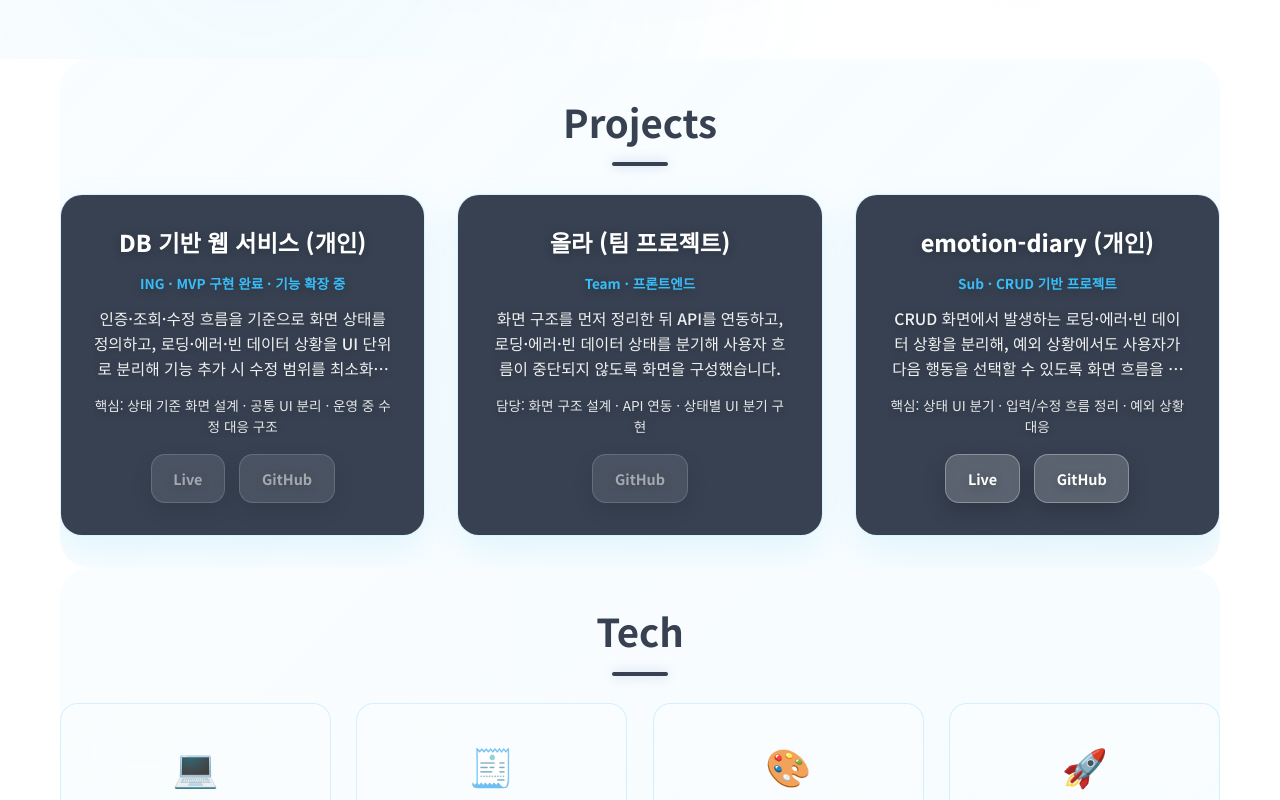
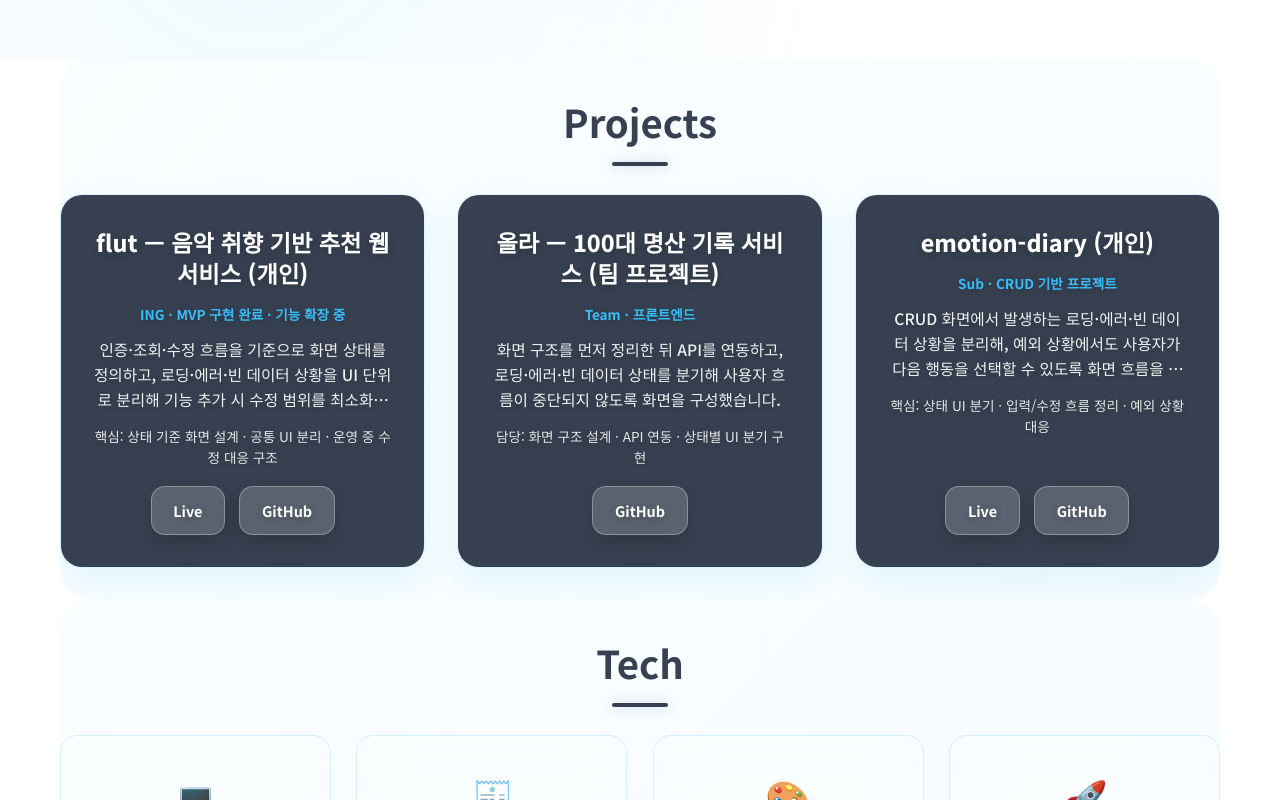
Before and after one commit to BAEEUNJi97/my_portfolio_practice, a plain HTML site: page index.html in a window 1280 px wide. Shown: the part 741-1541 px from the top of the page. Drawn offline with Linux system fonts and the light colour scheme.

Commit message:
프로젝트-링크수정

```diff
--- a/index.html
+++ b/index.html
@@ -1,4 +1,4 @@
-<!DOCTYPE html>
+<!doctype html>
 <html lang="ko">
   <head>
     <meta charset="UTF-8" />
@@ -85,8 +85,8 @@
             </h1>
 
             <p class="hero-description">
-              로딩·에러·빈 화면을 기준으로 UI 흐름을 나누고,
-              기능 확장 시 수정 범위를 줄이는 구조를 설계합니다.
+              로딩·에러·빈 화면을 기준으로 UI 흐름을 나누고, 기능 확장 시 수정
+              범위를 줄이는 구조를 설계합니다.
             </p>
           </div>
 
@@ -113,19 +113,30 @@
             <article class="project-card">
               <div class="project-image">
                 <div class="project-overlay">
-            <h3>DB 기반 웹 서비스 (개인)</h3>
-            <p class="project-period">ING · MVP 구현 완료 · 기능 확장 중</p>
+                  <h3>flut — 음악 취향 기반 추천 웹 서비스 (개인)</h3>
+                  <p class="project-period">
+                    ING · MVP 구현 완료 · 기능 확장 중
+                  </p>
                   <p>
                     인증·조회·수정 흐름을 기준으로 화면 상태를 정의하고,
-              로딩·에러·빈 데이터 상황을 UI 단위로 분리해
-              기능 추가 시 수정 범위를 최소화했습니다.
+                    로딩·에러·빈 데이터 상황을 UI 단위로 분리해 기능 추가 시
+                    수정 범위를 최소화했습니다.
                   </p>
                   <p class="project-features">
-              핵심: 상태 기준 화면 설계 · 공통 UI 분리 · 운영 중 수정 대응 구조
+                    핵심: 상태 기준 화면 설계 · 공통 UI 분리 · 운영 중 수정 대응
+                    구조
                   </p>
                   <div class="project-links">
-              <a class="btn-disabled">Live</a>
-              <a class="btn-disabled">GitHub</a>
+                    <a
+                      href="https://flut-delta.vercel.app/"
+                      target="_blank"
+                      >Live</a
+                    >
+                    <a
+                      href="https://github.com/BAEEUNJi97/flut"
+                      target="_blank"
+                      >GitHub</a
+                    >
                   </div>
                 </div>
               </div>
@@ -134,19 +145,18 @@
             <article class="project-card">
               <div class="project-image">
                 <div class="project-overlay">
-            <h3>올라 (팀 프로젝트)</h3>
+                  <h3>올라 — 100대 명산 기록 서비스 (팀 프로젝트)</h3>
                   <p class="project-period">Team · 프론트엔드</p>
                   <p>
-              화면 구조를 먼저 정리한 뒤 API를 연동하고,
-              로딩·에러·빈 데이터 상태를 분기해
-              사용자 흐름이 중단되지 않도록 화면을 구성했습니다.
+                    화면 구조를 먼저 정리한 뒤 API를 연동하고, 로딩·에러·빈
+                    데이터 상태를 분기해 사용자 흐름이 중단되지 않도록 화면을
+                    구성했습니다.
                   </p>
                   <p class="project-features">
                     담당: 화면 구조 설계 · API 연동 · 상태별 UI 분기 구현
                   </p>
                   <div class="project-links">
                     <a
-                class="btn-disabled"
                       href="https://github.com/BAEEUNJi97/codelap_allola"
                       target="_blank"
                       >GitHub
@@ -163,8 +173,8 @@
                   <p class="project-period">Sub · CRUD 기반 프로젝트</p>
                   <p>
                     CRUD 화면에서 발생하는 로딩·에러·빈 데이터 상황을 분리해,
-              예외 상황에서도 사용자가 다음 행동을 선택할 수 있도록
-              화면 흐름을 개선했습니다.
+                    예외 상황에서도 사용자가 다음 행동을 선택할 수 있도록 화면
+                    흐름을 개선했습니다.
                   </p>
                   <p class="project-features">
                     핵심: 상태 UI 분기 · 입력/수정 흐름 정리 · 예외 상황 대응
@@ -188,7 +198,6 @@
         </div>
       </section>
 
-
       <!-- Tech -->
       <section id="skills" class="skills">
         <div class="section-content">
@@ -200,7 +209,8 @@
               <h3>Frontend</h3>
               <p>React</p>
               <p class="skill-sub">
-                상태별 UI(로딩/에러/빈 화면) 분리 기준으로 컴포넌트를 구성합니다.
+                상태별 UI(로딩/에러/빈 화면) 분리 기준으로 컴포넌트를
+                구성합니다.
               </p>
             </article>
 
@@ -209,7 +219,8 @@
               <h3>Language</h3>
               <p>JavaScript · TypeScript</p>
               <p class="skill-sub">
-                props/상태 타입을 명확히 해 협업·유지보수 시 수정 비용을 줄입니다.
+                props/상태 타입을 명확히 해 협업·유지보수 시 수정 비용을
+                줄입니다.
               </p>
             </article>
 
@@ -218,7 +229,8 @@
               <h3>Styling</h3>
               <p>CSS · Flexbox · Grid</p>
               <p class="skill-sub">
-                운영 중 레이아웃 변경을 고려해 구조(그리드/간격)를 우선 설계합니다.
+                운영 중 레이아웃 변경을 고려해 구조(그리드/간격)를 우선
+                설계합니다.
               </p>
             </article>
 
@@ -240,7 +252,8 @@
           <h2 class="section-title">About</h2>
           <p>
             수정과 검수가 반복되는 실무 환경에서<br />
-            결과물은 ‘완성’보다 ‘운영’을 기준으로 만들어야 한다는 걸 배웠습니다.<br /><br />
+            결과물은 ‘완성’보다 ‘운영’을 기준으로 만들어야 한다는 걸
+            배웠습니다.<br /><br />
             프론트엔드에서도 로딩·에러·빈 화면 같은 상태를 분리해<br />
             기능 확장 시 수정 범위를 줄이는 구조를 먼저 설계합니다.
           </p>
```
Lines whose indentation alone changed are shown as unchanged.
